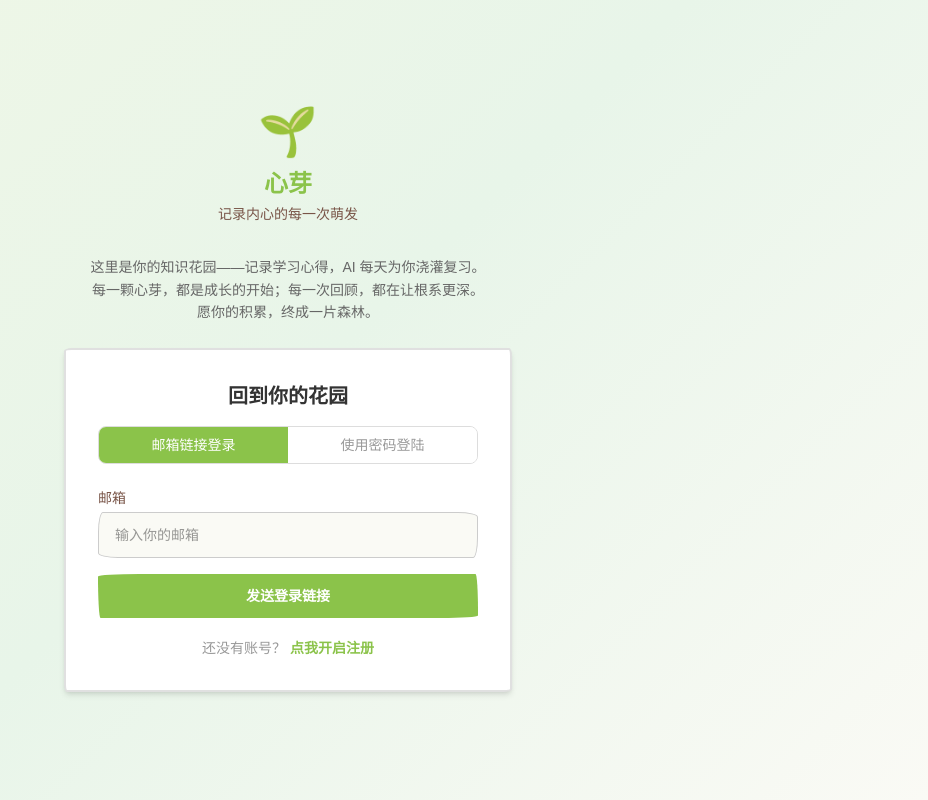
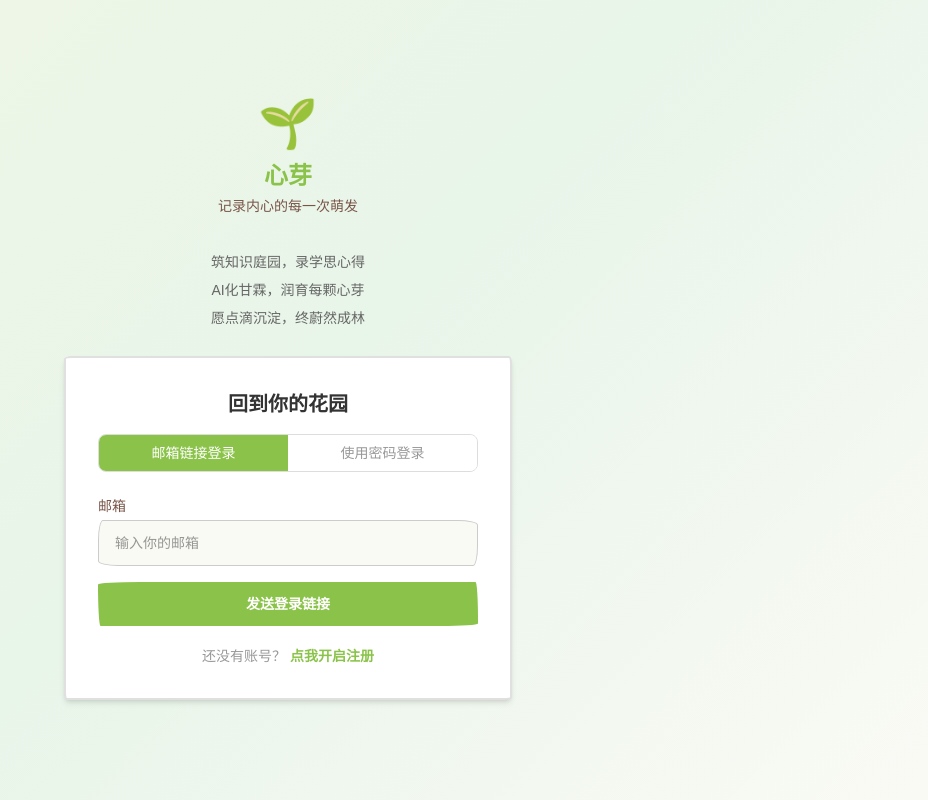
Before and after one commit to kangkang919/xinya, a Next.js app: page /login in a window 1280 px wide. Shown: the whole page, without its empty margins (352-1280 px from the left). Built offline with nearby package versions, Linux system fonts and the light colour scheme.

Commit message:
fix: ??????(??/??/???)

```diff
--- a/app/(auth)/login/page.tsx
+++ b/app/(auth)/login/page.tsx
@@ -87,12 +87,12 @@ function LoginForm() {
     <div>
       {/* 小程序介绍 */}
       <div className="text-center mb-6 px-4">
-        <p className="text-sm leading-relaxed" style={{ color: "#666" }}>
-          这里是你的知识花园——记录学习心得，AI 每天为你浇灌复习。
+        <p className="text-sm leading-loose" style={{ color: "#666", maxWidth: "320px", margin: "0 auto" }}>
+          筑知识庭园，录学思心得
           <br />
-          每一颗心芽，都是成长的开始；每一次回顾，都在让根系更深。
+          AI化甘霖，润育每颗心芽
           <br />
-          愿你的积累，终成一片森林。
+          愿点滴沉淀，终蔚然成林
         </p>
       </div>
 
@@ -119,7 +119,7 @@ function LoginForm() {
             color: mode === "password" ? "#fff" : "#999",
           }}
         >
-          使用密码登陆
+          使用密码登录
         </button>
       </div>
 
```
